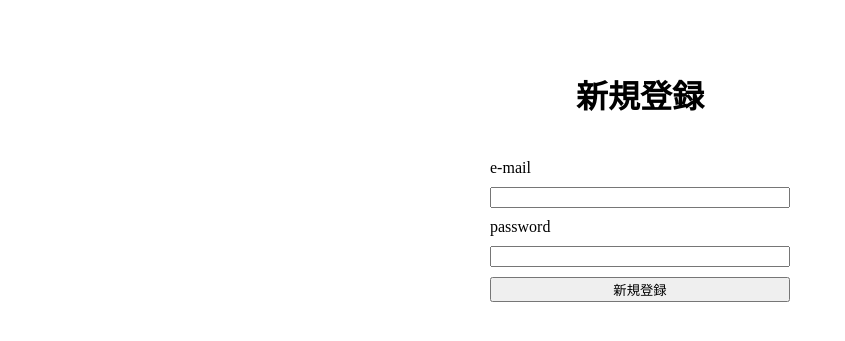
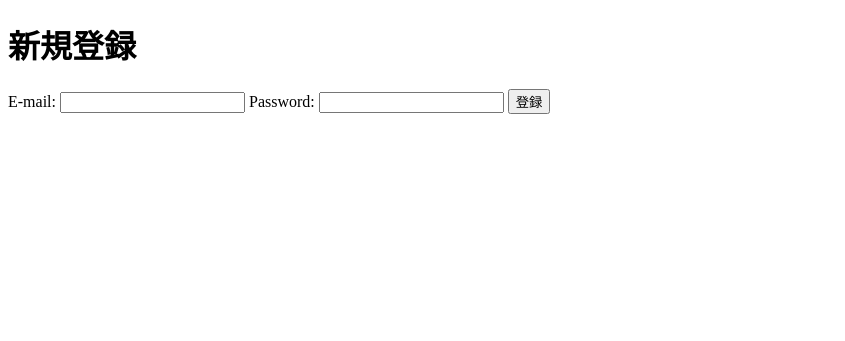
Before and after one commit to hatodayo30/flask-sample, a Flask app: page /create in a window 1280 px wide. Shown: the top 341 px of the page, without its empty margins (0-845 px from the left). Run offline with Flask 2, Linux system fonts and the light colour scheme; data that the repository does not hold is empty.

Commit message:
大幅変更後

```diff
--- a/app.py
+++ b/app.py
@@ -20,7 +20,6 @@ def get_db_connection():
 # ホームページでデータを投稿・表示
 @app.route('/', methods=['GET', 'POST'])
 def index():
-    message = ''
     conn = get_db_connection()
     cursor = conn.cursor()
 
@@ -35,7 +34,7 @@ def index():
         return resp
 
     # データベースから投稿データを取得
-    cursor.execute('SELECT content FROM posts')
+    cursor.execute('SELECT email, password FROM posts')
     posts = cursor.fetchall()
 
     last_post = request.cookies.get('last_post')
@@ -45,35 +44,27 @@ def index():
 
     return render_template('index.html', posts=posts, last_post=last_post)
 
-# 新規作成画面
+# 新規登録画面
 @app.route('/create', methods=['GET', 'POST'])
 def create():
-    message = ''
     conn = get_db_connection()
     cursor = conn.cursor()
 
     if request.method == 'POST':
-        title = request.form['title']
-        body = request.form['body']
+        email = request.form['email']
+        password = request.form['password']
         # 入力データをデータベースに挿入
-        cursor.execute('INSERT INTO posts (title, content) VALUES (%s, %s)', (title, body))
+        cursor.execute('INSERT INTO posts (email, password) VALUES (%s, %s)', (email, password))
         conn.commit()
         # Cookieに保存
         resp = make_response(redirect(url_for('index')))
-        resp.set_cookie('last_post', title)
+        resp.set_cookie('last_post', email)
         return resp
-
-
-    # データベースから投稿データを取得
-    cursor.execute('SELECT content FROM posts')
-    posts = cursor.fetchall()
-
-    last_post = request.cookies.get('last_post')
 
     cursor.close()
     conn.close()
 
-    return render_template('create.html', posts=posts, last_post=last_post)
+    return render_template('create.html')
 
 if __name__ == "__main__":
     app.run(host='0.0.0.0', port=5002)
--- a/db/initdb.d/init.sql
+++ b/db/initdb.d/init.sql
@@ -1,6 +1,6 @@
 
-CREATE TABLE posts (
+CREATE TABLE IF NOT EXISTS posts (
     id INT AUTO_INCREMENT PRIMARY KEY,
-    title VARCHAR(255) NOT NULL,
-    content VARCHAR(255) NOT NULL
+    email VARCHAR(255) NOT NULL,
+    password VARCHAR(255) NOT NULL
 );
--- a/templates/create.html
+++ b/templates/create.html
@@ -3,48 +3,16 @@
 <head>
     <meta charset="UTF-8">
     <meta name="viewport" content="width=device-width, initial-scale=1.0">
-    <title>Flask App with MySQL and Cookies</title>
-    <style>
-        /* タイトルとフォームの中央揃え */
-        .container {
-            display: flex;
-            flex-direction: column;
-            align-items: center;
-            margin-top: 50px;
-        }
-
-        h1 {
-            text-align: center;
-        }
-
-        /* フォームのスタイル */
-        form {
-            display: flex;
-            flex-direction: column;
-            width: 300px;
-            margin-top: 20px;
-        }
-
-        label, input[type="text"], input[type="submit"] {
-            margin-bottom: 10px;
-        }
-
-        input[type="submit"] {
-            cursor: pointer;
-        }
-    </style>
+    <title>新規登録</title>
 </head>
 <body>
-    <div class="container">
-        <h1>新規登録</h1>
-        <form method="POST">
-            <label for="title">e-mail</label>
-            <input type="text" name="title" required>
-            <label for="body">password</label>
-            <input type="text" name="body">
-            <input type="submit" value="新規登録">
-        </form>
-    </div>
-
+    <h1>新規登録</h1>
+    <form method="POST">
+        <label for="email">E-mail:</label>
+        <input type="email" name="email" required>
+        <label for="password">Password:</label>
+        <input type="password" name="password" required>
+        <input type="submit" value="登録">
+    </form>
 </body>
 </html>
```
